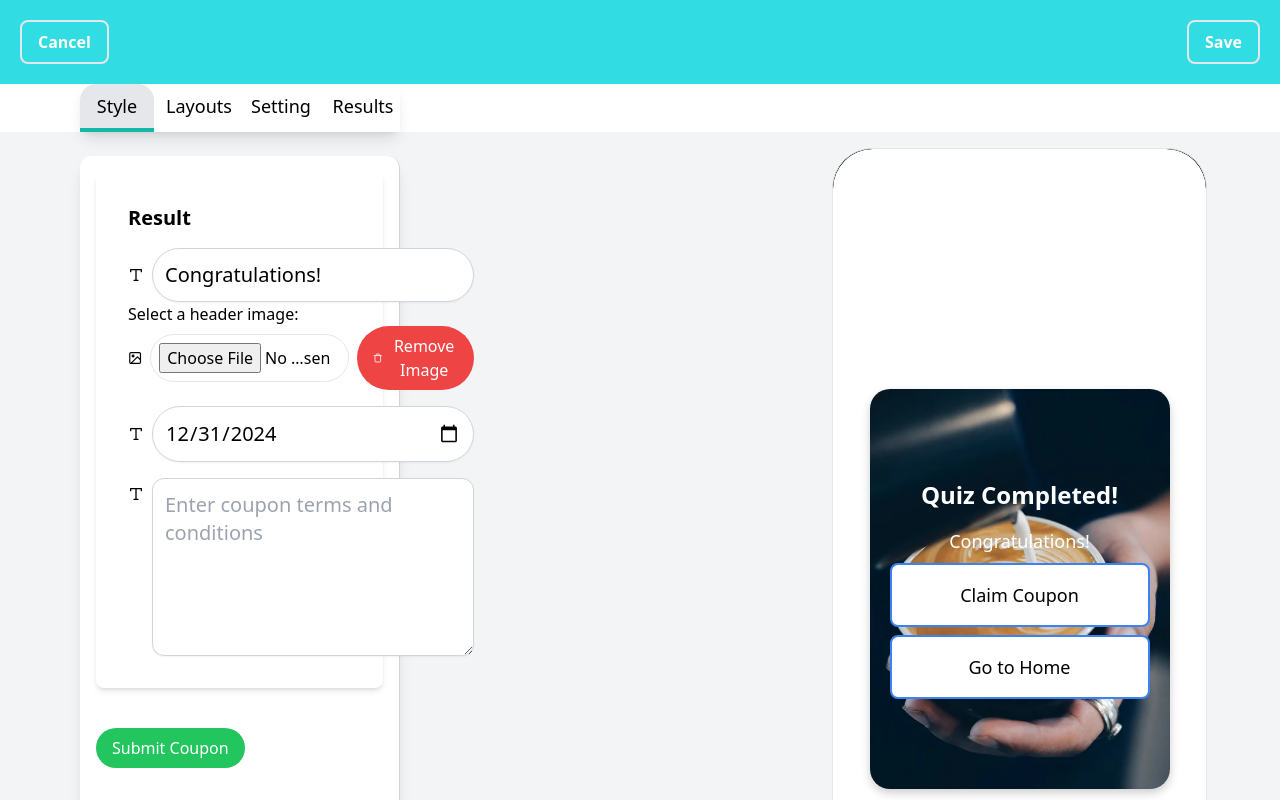
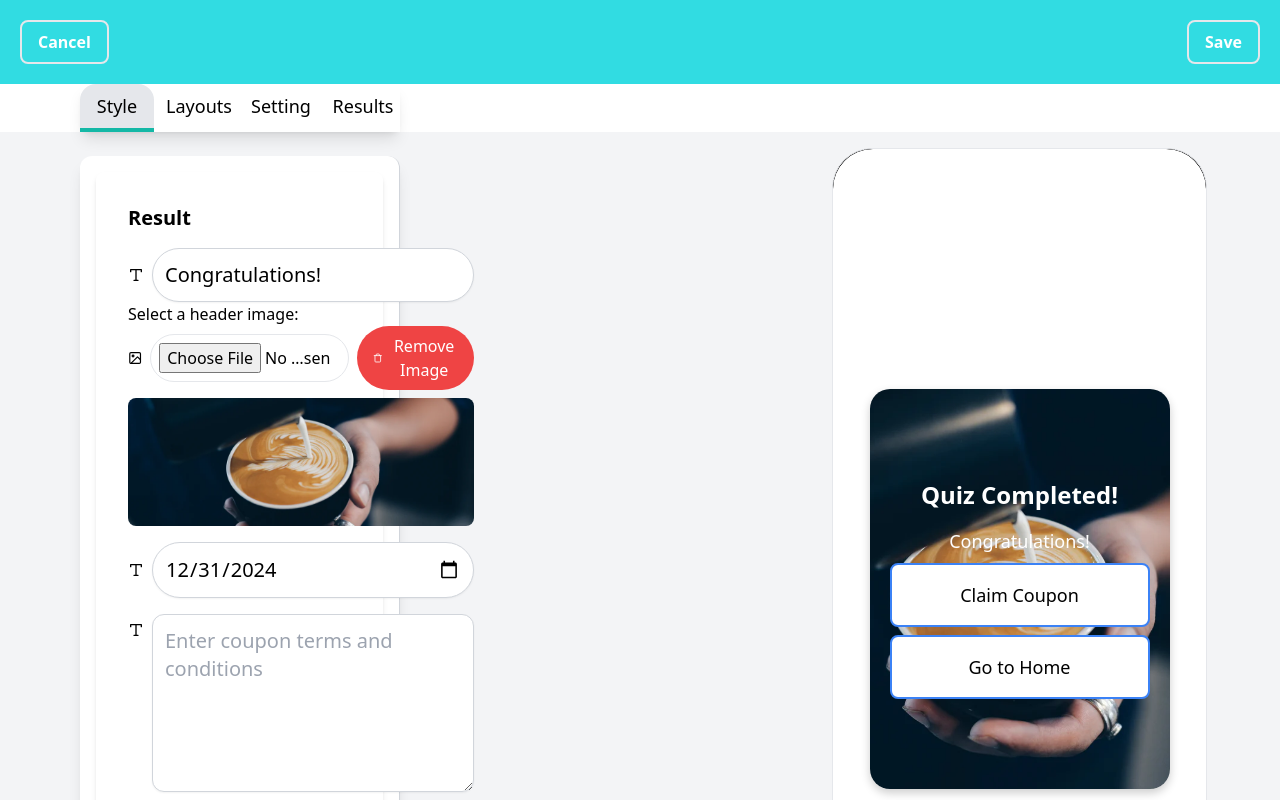
Before and after one commit to Manishsaily/visionVerse-Project, a Next.js app: page /result in a window 1280 px wide. Shown: the top 800 px of the page. Built offline with nearby package versions, Linux system fonts and the light colour scheme.

Commit message:
coupon db setup

```diff
--- a/src/app/api/coupons/route.js
+++ b/src/app/api/coupons/route.js
@@ -1,67 +1,26 @@
 import { NextResponse } from "next/server";
 
-// Handle GET requests to fetch coupons
-export async function GET(request) {
+export async function POST(request) {
   try {
-    const response = await fetch(
-      process.env.NEXT_PUBLIC_HASURA_PROJECT_ENDPOINT,
-      {
-        method: "POST",
-        headers: {
-          "x-hasura-admin-secret": process.env.HASURA_ADMIN_SECRET,
-          "Content-Type": "application/json",
-        },
-        body: JSON.stringify({
-          query: `
-            query {
-              Coupon {
-                CouponID
-                Message
-                Details
-                Expiry
-                ImageUrl
-              }
-            }
-          `,
-        }),
-      }
-    );
-
-    const data = await response.json();
-
-    if (data.errors) {
-      console.error("GraphQL errors:", data.errors);
-      return NextResponse.json(
-        { error: "Failed to fetch coupons" },
-        { status: 500 }
-      );
-    }
-
-    return NextResponse.json(data.data.Coupon);
-  } catch (error) {
-    console.error("Network error:", error);
-    return NextResponse.json(
-      { error: "Failed to fetch coupons" },
-      { status: 500 }
-    );
-  }
-}
-
-// Handle POST requests to add a new coupon
-export async function POST(request) {
     const couponData = await request.json();
 
-  const responses = [];
-  for (const {
-    userId,
+    console.log("Received coupon data:", couponData);
+
+    const {
       message,
-    details,
-    expirationDate,
+      couponDetails, // Change this to match the incoming data
+      expirationDate, // Get expiration date from couponData
       imageUrl,
-  } of couponData) {
+    } = couponData;
+
+    // Assuming the date should be formatted as "YYYY-MM-DD"
+    const formattedExpirationDate = new Date(expirationDate)
+      .toISOString()
+      .split("T")[0];
+
     const payload = {
       query: `
-            mutation InsertCoupon($userId: Int!, $message: String!, $details: String!, $expirationDate: String, $imageUrl: String) {
+        mutation InsertCoupon( $message: String!, $details: String!, $expirationDate: date!, $imageUrl: String) {
           insert_Coupon(objects: {
             Message: $message,
             Details: $details,
@@ -79,15 +38,13 @@ export async function POST(request) {
         }
       `,
       variables: {
-        userId,
         message,
-        details,
-        expirationDate,
+        details: couponDetails,
+        expirationDate: formattedExpirationDate, // Use formatted date
         imageUrl,
       },
     };
 
-    try {
     const response = await fetch(
       process.env.NEXT_PUBLIC_HASURA_PROJECT_ENDPOINT,
       {
@@ -104,7 +61,8 @@ export async function POST(request) {
     if (data.errors) {
       throw new Error(data.errors.map((err) => err.message).join(", "));
     }
-      responses.push(data.data.insert_Coupon.returning);
+
+    return NextResponse.json(data.data.insert_Coupon.returning);
   } catch (error) {
     console.error("Error inserting coupon:", error);
     return NextResponse.json(
@@ -113,6 +71,3 @@ export async function POST(request) {
     );
   }
 }
-
-  return NextResponse.json(responses);
-}
--- a/src/app/components/ResultManager.jsx
+++ b/src/app/components/ResultManager.jsx
@@ -1,97 +1,16 @@
-import React, { useEffect } from "react";
+import React from "react";
 import { FiImage, FiTrash, FiType } from "react-icons/fi";
 
 const ResultManager = ({
   results,
-  setResults,
-  onSubmitCoupon,
+  handleMessageChange,
+  handleDetailsChange,
+  handleExpirationDateChange,
+  handleImageUpload,
   removeImage,
-  handleImageUpload,
 }) => {
-  // Load results from localStorage only on the client side
-  useEffect(() => {
-    const storedResults = localStorage.getItem("coupons");
-    if (storedResults) {
-      setResults(JSON.parse(storedResults));
-    }
-  }, [setResults]);
-
-  // Function to save results to localStorage
-  const saveToLocalStorage = (newResults) => {
-    localStorage.setItem("coupons", JSON.stringify(newResults));
-  };
-
-  const handleSubmitCoupons = async (e) => {
-    e.preventDefault();
-
-    try {
-      for (const result of results) {
-        const { message, details, expirationDate, imageUrl } = result;
-
-        const response = await fetch("/api/coupons", {
-          method: "POST",
-          headers: {
-            "Content-Type": "application/json",
-          },
-          body: JSON.stringify({
-            message,
-            details,
-            expirationDate,
-            imageUrl,
-          }),
-        });
-
-        const couponResult = await response.json();
-
-        if (couponResult.error) {
-          console.error(couponResult.error);
-          alert("Failed to create coupon: " + couponResult.error);
-          return;
-        }
-
-        // Call the onSubmitCoupon function to update the state in ResultPage
-        onSubmitCoupon(result);
-      }
-
-      alert("Coupons created successfully!");
-
-      // Reset results after successful submission
-      setResults([
-        { message: "", details: "", expirationDate: "", imageUrl: "" },
-      ]);
-      saveToLocalStorage([
-        { message: "", details: "", expirationDate: "", imageUrl: "" },
-      ]);
-    } catch (error) {
-      console.error("Error:", error);
-      alert("An error occurred while creating the coupons.");
-    }
-  };
-
-  const handleMessageChange = (index, e) => {
-    const newResults = [...results];
-    newResults[index].message = e.target.value;
-    setResults(newResults);
-    saveToLocalStorage(newResults);
-  };
-
-  const handleDetailsChange = (index, e) => {
-    const newResults = [...results];
-    newResults[index].details = e.target.value;
-    setResults(newResults);
-    saveToLocalStorage(newResults);
-  };
-
-  const handleExpirationDateChange = (index, e) => {
-    const newResults = [...results];
-    newResults[index].expirationDate = e.target.value;
-    setResults(newResults);
-    saveToLocalStorage(newResults);
-  };
-
   return (
     <div>
-      <form onSubmit={handleSubmitCoupons}>
       {results.map((result, index) => (
         <div
           key={index}
@@ -131,6 +50,13 @@ const ResultManager = ({
                 </button>
               )}
             </div>
+            {result.imageUrl && (
+              <img
+                src={result.imageUrl}
+                alt={`Uploaded Preview ${index}`}
+                className="w-full h-32 object-cover rounded-lg mb-2"
+              />
+            )}
             <div className="flex items-center mt-4">
               <FiType />
               <input
@@ -154,13 +80,6 @@ const ResultManager = ({
           </div>
         </div>
       ))}
-        <button
-          type="submit"
-          className="mt-4 bg-green-500 text-white py-2 px-4 rounded-full hover:bg-green-600"
-        >
-          Submit Coupon
-        </button>
-      </form>
     </div>
   );
 };
--- a/src/app/result/page.jsx
+++ b/src/app/result/page.jsx
@@ -6,13 +6,13 @@ import ResultTemplate from "../components/ResultTemplate";
 
 export default function ResultPage() {
   const [results, setResults] = useState([
-    { message: "Congratulations!", couponDetails: "10% off", expirationDate: "2024-12-31", imageUrl: "/coffee-2.webp" }
+    {
+      message: "Congratulations!",
+      couponDetails: "10% off",
+      expirationDate: "2024-12-31",
+      imageUrl: "/coffee-2.webp",
+    },
   ]);
-
-  const [submittedCoupon, setSubmittedCoupon] = useState(null);
-  const handleSubmitCoupon = (coupon) => {
-    setSubmittedCoupon(coupon);
-  };
 
   const [backgroundColor] = useState(() => {
     try {
@@ -40,17 +40,6 @@ export default function ResultPage() {
       return "style1";
     }
   });
-
-  const addNewResult = () => {
-    setResults([
-      ...results,
-      { message: "You have won something!", coupon: "" },
-    ]);
-  };
-
-  const removeResult = (index) => {
-    setResults(results.filter((_, i) => i !== index));
-  };
 
   const handleMessageChange = (index, event) => {
     const newResults = [...results];
@@ -86,23 +75,63 @@ export default function ResultPage() {
     setResults(updatedTemplates);
   };
 
+  const handleSubmitCoupons = async (e) => {
+    e.preventDefault(); // Prevent the default form submission
+
+    try {
+      for (const result of results) {
+        const { message, couponDetails, expirationDate, imageUrl } = result;
+
+        const response = await fetch("/api/coupons", {
+          method: "POST",
+          headers: {
+            "Content-Type": "application/json",
+          },
+          body: JSON.stringify({
+            message,
+            couponDetails,
+            expirationDate,
+            imageUrl,
+          }),
+        });
+
+        const couponResult = await response.json();
+
+        if (couponResult.error) {
+          console.error(couponResult.error);
+          alert("Failed to create coupon: " + couponResult.error);
+          return;
+        }
+      }
+
+      alert("Coupons created successfully!");
+    } catch (error) {
+      console.error("Error:", error);
+      alert("An error occurred while creating the coupons.");
+    }
+  };
+
   return (
     <div className="flex min-h-full bg-gray-100 text-black">
       {/* Editor Controls */}
       <div className="w-1/4 ml-20 p-4 mt-6 bg-white border-r border-gray-300 rounded-xl shadow-lg">
-        <form>
+        <form onSubmit={handleSubmitCoupons}>
           {/* Questions and Image Uploads */}
           <ResultManager
             results={results}
             setResults={setResults}
-            onSubmitCoupon={handleSubmitCoupon}
-            removeResult={removeResult}
             handleMessageChange={handleMessageChange}
             handleExpirationDateChange={handleExpirationDateChange}
             handleDetailsChange={handleDetailsChange}
             handleImageUpload={handleImageUpload}
             removeImage={removeImage}
           />
+          <button
+            type="submit"
+            className="mt-4 bg-green-500 text-white py-2 px-4 rounded-full hover:bg-green-600"
+          >
+            Submit Coupon
+          </button>
         </form>
       </div>
 
```
Lines whose indentation alone changed are shown as unchanged.
